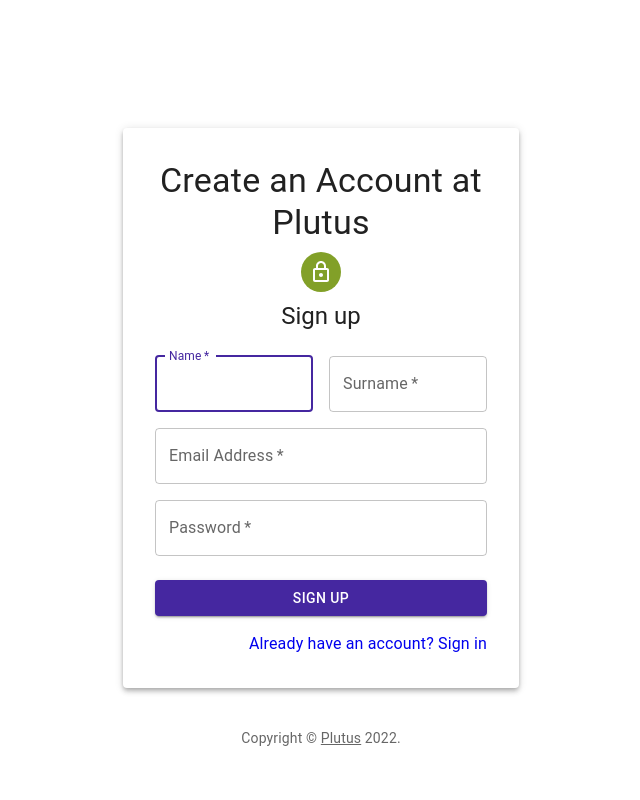
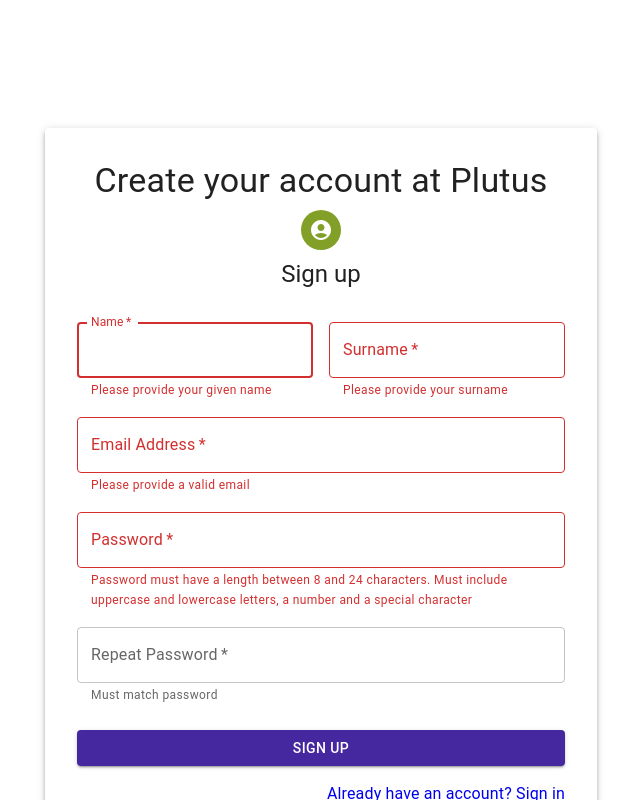
Before and after one commit to RodrigoMoOr/sut-cs-inz-proj-frontend, a React (Create React App) app: page /sign-up in a window 1280 px wide. Shown: the top 800 px of the page, without its empty margins (319-959 px from the left). Built offline with nearby package versions, Linux system fonts and the light colour scheme; no server answers.

Commit message:
:recycle: Updated SignUp view component to follow Redux architecture

```diff
--- a/src/views/SignUp.tsx
+++ b/src/views/SignUp.tsx
@@ -1,61 +1,78 @@
 import * as React from 'react'
 import {useEffect, useState} from 'react'
 import {Avatar, Box, Button, Container, CssBaseline, Grid, Link, Paper, TextField, Typography} from "@mui/material"
-import LockOutlinedIcon from '@mui/icons-material/LockOutlined'
-import {useAxios} from "../hooks/use-axios";
+import AccountCircleIcon from '@mui/icons-material/AccountCircle';
+import {Link as NavLink, useNavigate} from 'react-router-dom'
+import {EMAIL, PASSWORD} from "../helpers/regex";
+import {SignUpRequest, SignUpResponse} from "../interfaces/sign-up.interface";
 import {apiClient} from "../adapters/api-client";
-import {ApiResponse} from "../interfaces/api-response.interface";
-import {SignUpRequest, SignUpResponse} from "../interfaces/sign-up.interface";
-import {Link as NavLink, useNavigate} from 'react-router-dom'
-
-const Copyright = (props: any) => {
-  return (
-    <Typography variant="body2" color="text.secondary" align="center" {...props}>
-      {'Copyright © '}
-      <Link color="inherit" href="https://github.com/RodrigoMoOr/sut-cs-inz-proj-frontend">
-        Plutus
-      </Link>{' '}
-      {new Date().getFullYear()}
-      {'.'}
-    </Typography>
-  )
-}
 
 export const SignUp = () => {
-  const [isLoading, setIsLoading] = useState<boolean>(false)
-  const [response, error, loading, fetchData] = useAxios<ApiResponse<SignUpResponse>>({
-    axiosInstance: apiClient,
-    method: 'POST',
-    url: 'auth/sign-up',
-    autoExecute: false,
-  })
-  const navigate = useNavigate()
 
-  const handleSubmit = async (event: React.FormEvent<HTMLFormElement>) => {
-    event.preventDefault()
-    setIsLoading(true)
+  const [name, setName] = useState<string>('');
+  const [validName, setValidName] = useState<boolean>(false);
 
-    const formData = new FormData(event.currentTarget)
-    const payload: SignUpRequest = {
-      name: formData.get('name')?.toString(),
-      surname: formData.get('surname')?.toString(),
-      username: formData.get('username')?.toString(),
-      password: formData.get('password')?.toString(),
+  const [surname, setSurname] = useState<string>('');
+  const [validSurname, setValidSurname] = useState<boolean>(false);
+
+  const [email, setEmail] = useState<string>('');
+  const [validEmail, setValidEmail] = useState<boolean>(false);
+
+  const [password, setPassword] = useState<string>('');
+  const [validPassword, setValidPassword] = useState<boolean>(false);
+
+  const [verifyPassword, setVerifyPassword] = useState<string>('');
+  const [validVerifyPassword, setValidVerifyPassword] = useState<boolean>(false);
+
+  const [errMsg, setErrMsg] = useState('');
+  const [isLoading, setIsLoading] = useState<boolean>(false);
+
+  const navigate = useNavigate();
+
+  useEffect(() => {
+    if (name.length > 0) setValidName(true);
+  }, [name]);
+
+  useEffect(() => {
+    setValidEmail(EMAIL.test(email));
+  }, [email]);
+
+  useEffect(() => {
+    setValidPassword(PASSWORD.test(password));
+    setValidVerifyPassword(password === verifyPassword);
+  }, [password]);
+
+  useEffect(() => {
+    setErrMsg('');
+  }, [email, password, verifyPassword]);
+
+  const handleSubmit = async (e: React.FormEvent<HTMLFormElement>) => {
+    e.preventDefault();
+    setIsLoading(true);
+
+    const antiHackOne = EMAIL.test(email);
+    const antiHackTwo = PASSWORD.test(password);
+
+    if (!antiHackOne || !antiHackTwo) {
+      setErrMsg('Invalid inputs');
+      return;
     }
 
-    const response = await apiClient.post<SignUpResponse>('auth/sign-up', payload);
+    const payload: SignUpRequest = {
+      name,
+      surname,
+      username: email,
+      password
+    };
+
+    const res = await apiClient.post<SignUpResponse>('auth/sign-up', payload);
+
+    if (res.data.id) navigate('/sign-in');
   }
 
-  useEffect(() => {
-    console.log(`API Response: ${loading} ${error} ${response?.data}`)
-    // if (!loading && !error && response?.data?.id) {
-    //   navigate('/sign-in')
-    // }
-    if (loading != isLoading) setIsLoading(loading)
-  }, [response, error, loading])
 
   return (
-    <Container component="main" maxWidth="xs">
+    <Container component="main" maxWidth="sm">
       <CssBaseline/>
       <Paper elevation={4}>
 
@@ -69,24 +86,30 @@
           }}
         >
           <Typography component="h1" variant="h4" textAlign="center">
-            Create an Account at Plutus
+            Create your account at Plutus
           </Typography>
           <Avatar sx={{m: 1, bgcolor: 'secondary.main'}}>
-            <LockOutlinedIcon/>
+            <AccountCircleIcon/>
           </Avatar>
           <Typography component="h1" variant="h5">
             Sign up
           </Typography>
-          <Box component="form" noValidate onSubmit={handleSubmit} sx={{mt: 3}}>
+          <Box component="form" noValidate onSubmit={handleSubmit} sx={{mt: 4, mb: 4}}>
             <Grid container spacing={2}>
               <Grid item xs={12} sm={6}>
-                <TextField autoComplete="given-name" name="name" required fullWidth id="name" label="Name" autoFocus/>
+                <TextField autoComplete="given-name" name="name" required fullWidth id="name" label="Name" autoFocus
+                           error={!validName} helperText="Please provide your given name"
+                           onChange={(e) => setName(e.target.value)}/>
               </Grid>
               <Grid item xs={12} sm={6}>
-                <TextField required fullWidth id="surname" label="Surname" name="surname" autoComplete="family-name"/>
+                <TextField required fullWidth id="surname" label="Surname" name="surname" autoComplete="family-name"
+                           error={!validSurname} helperText="Please provide your surname"
+                           onChange={(e) => setSurname(e.target.value)}/>
               </Grid>
               <Grid item xs={12}>
-                <TextField required fullWidth id="username" label="Email Address" name="username" autoComplete="email"/>
+                <TextField required fullWidth id="username" label="Email Address" name="username" autoComplete="email"
+                           error={!validEmail} helperText="Please provide a valid email"
+                           onChange={(e) => setEmail(e.target.value)}/>
               </Grid>
               <Grid item xs={12}>
                 <TextField
@@ -97,6 +120,22 @@
                   type="password"
                   id="password"
                   autoComplete="new-password"
+                  error={!validPassword}
+                  helperText="Password must have a length between 8 and 24 characters. Must include uppercase and lowercase letters, a number and a special character"
+                  onChange={(e) => setPassword(e.target.value)}
+                />
+              </Grid>
+              <Grid item xs={12}>
+                <TextField
+                  required
+                  fullWidth
+                  name="verifyPassword"
+                  label="Repeat Password"
+                  type="password"
+                  id="verifyPassword"
+                  autoComplete="new-password"
+                  error={!validVerifyPassword} helperText="Must match password"
+                  onChange={(e) => setVerifyPassword(e.target.value)}
                 />
               </Grid>
             </Grid>
@@ -113,7 +152,14 @@
           </Box>
         </Box>
       </Paper>
-      <Copyright sx={{mt: 5}}/>
+      <Typography variant="body2" color="text.secondary" align="center" sx={{mt: 8}}>
+        {'Copyright © '}
+        <Link color="inherit" href="https://github.com/RodrigoMoOr/sut-cs-inz-proj-frontend">
+          Plutus
+        </Link>{' '}
+        {new Date().getFullYear()}
+        {'.'}
+      </Typography>
     </Container>
   )
 }
```
